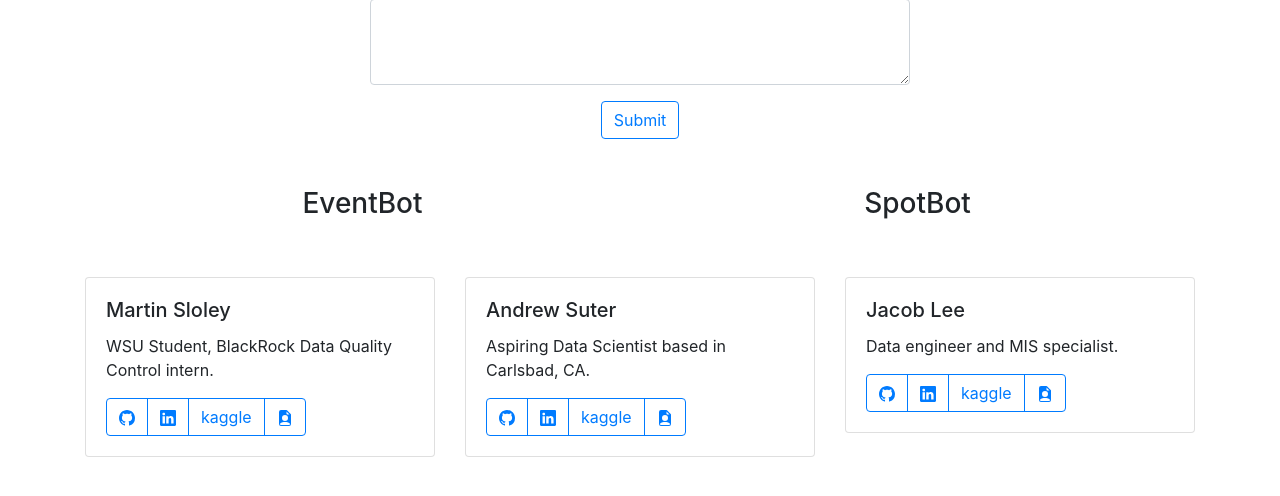
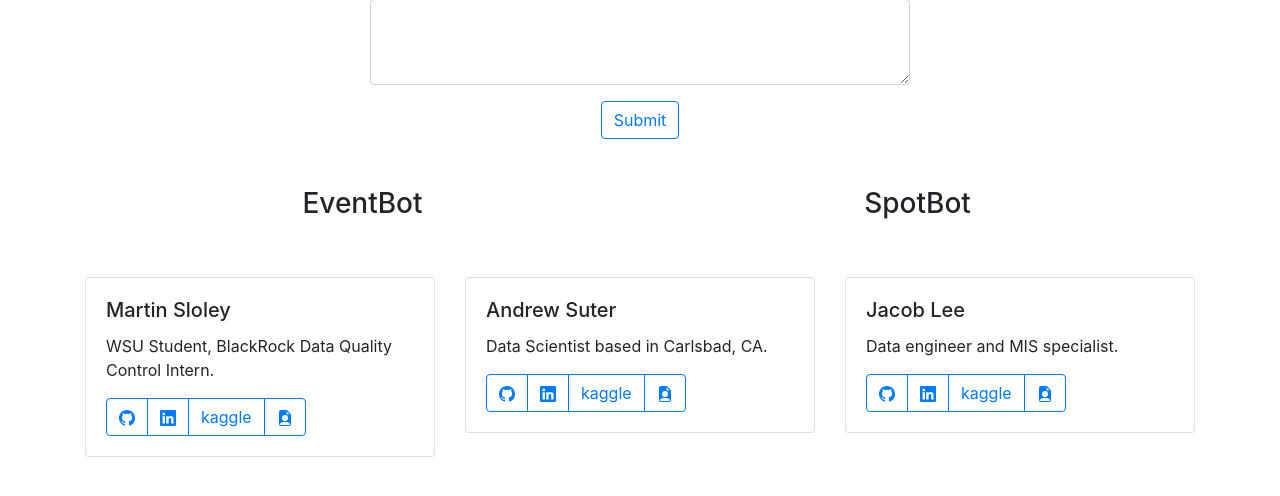
Before and after one commit to aasuter/night-out, a Django app: page / in a window 1280 px wide. Shown: the part 172-668 px from the top of the page. Run offline with Django 4.2, Linux system fonts and the light colour scheme; parts of the project's set-up code (start-up, migrations or seed data) failed here and were passed over; some libraries are stand-ins or nearby versions.

```diff
--- a/input/templates/input.html
+++ b/input/templates/input.html
@@ -79,7 +79,7 @@
                     <div class="card">
                       <div class="card-body">
                         <h5 class="card-title">Martin Sloley</h5>
-                        <p class="card-text">WSU Student, BlackRock Data Quality Control intern.</p>
+                        <p class="card-text">WSU Student, BlackRock Data Quality Control Intern.</p>
                         <div class="btn-group">
                           <button href="https://github.com/martin-nd" class="btn btn-outline-primary">
                               <a href = "https://github.com/martin-nd">
@@ -116,7 +116,7 @@
                     <div class="card">
                       <div class="card-body">
                         <h5 class="card-title">Andrew Suter</h5>
-                        <p class="card-text">Aspiring Data Scientist based in Carlsbad, CA.</p>
+                        <p class="card-text">Data Scientist based in Carlsbad, CA.</p>
                         <div class="btn-group">
                             <button href="#" class="btn btn-outline-primary">
                               <svg xmlns="http://www.w3.org/2000/svg" width="16" height="16" fill="currentColor" class="bi bi-github" viewBox="0 0 16 16">
--- a/nightout/settings.py
+++ b/nightout/settings.py
@@ -32,7 +32,7 @@ DEBUG = os.getenv("DEBUG", "False") == "True"
 
 ALLOWED_HOSTS = os.getenv("DJANGO_ALLOWED_HOSTS", "127.0.0.1,localhost").split(",")
 
-DEVELOPMENT_MODE = os.getenv("DEVELOPMENT_MODE", "True") == "True"
+DEVELOPMENT_MODE = os.getenv("DEVELOPMENT_MODE", "False") == "True"
 
 
 # Application definition
```
